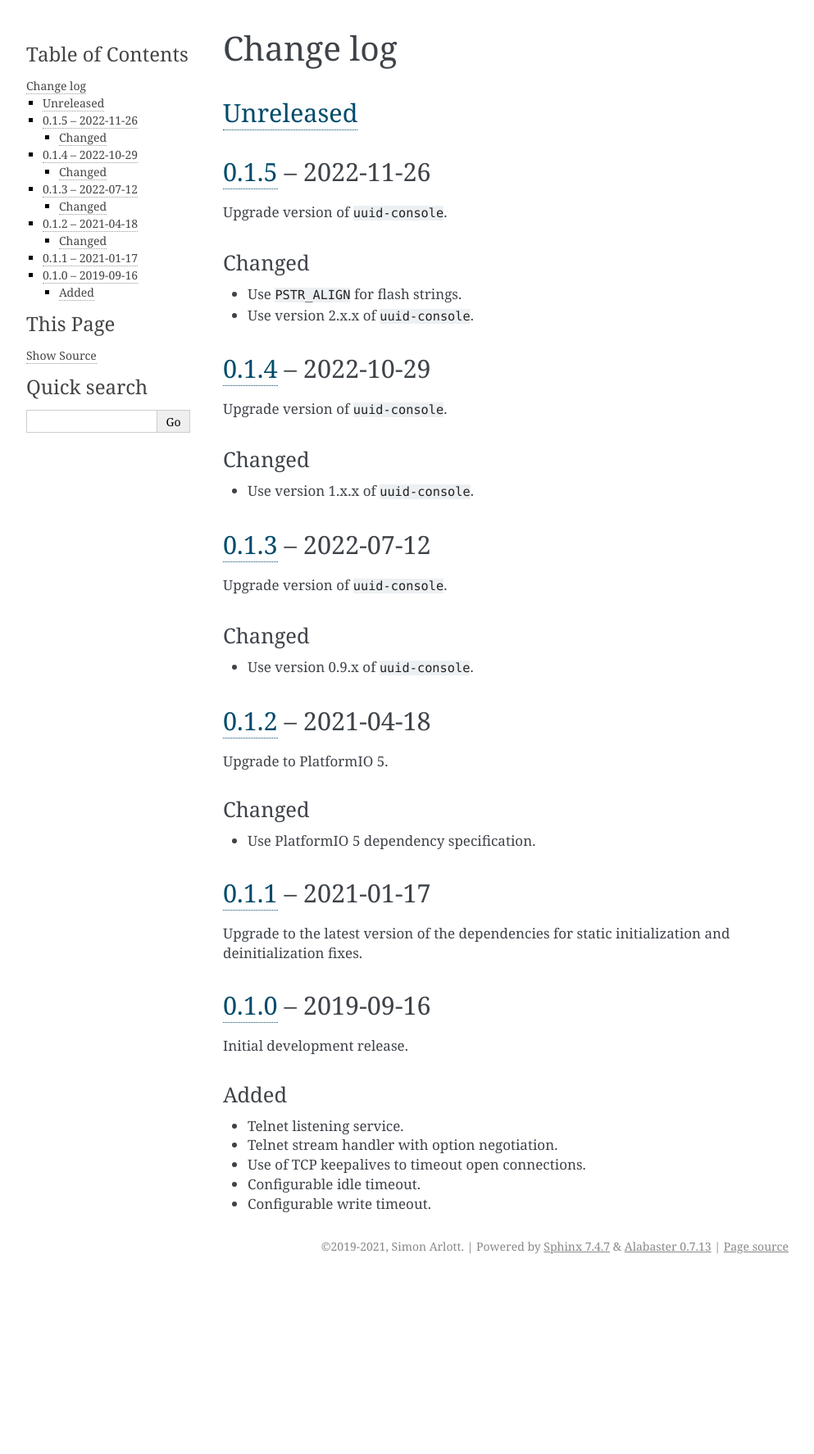
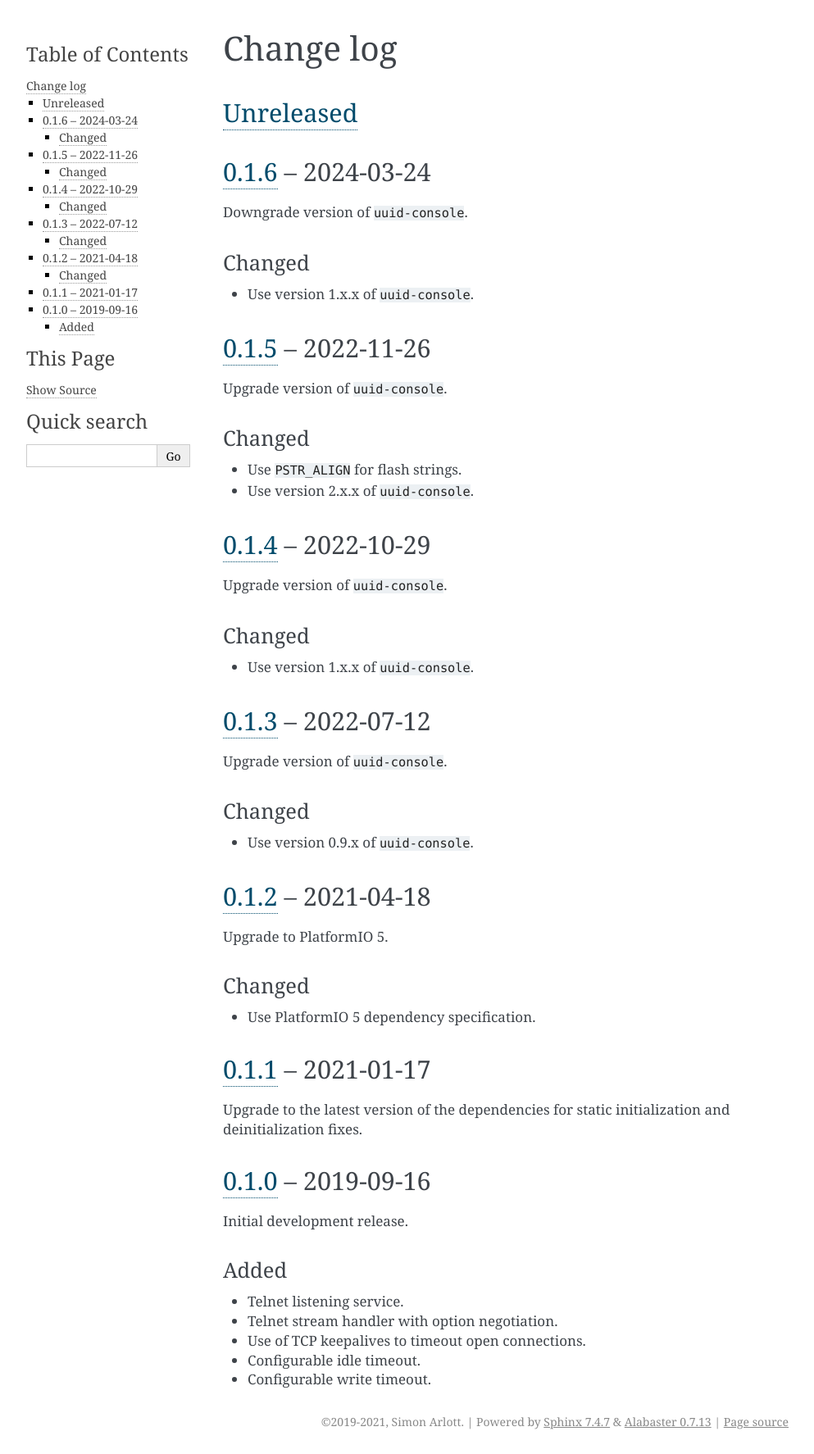
Before and after one commit to nomis/mcu-uuid-telnet, a Sphinx documentation site: the page built from docs/changelog.rst, in a window 1280 px wide. Shown: the whole page at 82% size, without its empty margins (148-1141 px from the left). Built offline with Sphinx 7.4.7, drawn with Linux system fonts in a browser that asks for light colours; before the commit the page ends 1560 px from its top, so only the background shows below that.

Commit message:
Revert "Use version 2.x.x of uuid-console"
This reverts commit 156751f9df0fb4e6c38d9a3e98e5e65ce6897e4f.

```diff
--- a/docs/changelog.rst
+++ b/docs/changelog.rst
@@ -3,6 +3,16 @@
 
 Unreleased_
 -----------
+
+0.1.6_ |--| 2024-03-24
+----------------------
+
+Downgrade version of ``uuid-console``.
+
+Changed
+~~~~~~~
+
+* Use version 1.x.x of ``uuid-console``.
 
 0.1.5_ |--| 2022-11-26
 ----------------------
@@ -67,7 +77,8 @@
 
 .. |--| unicode:: U+2013 .. EN DASH
 
-.. _Unreleased: https://github.com/nomis/mcu-uuid-telnet/compare/0.1.5...HEAD
+.. _Unreleased: https://github.com/nomis/mcu-uuid-telnet/compare/0.1.6...HEAD
+.. _0.1.6: https://github.com/nomis/mcu-uuid-telnet/compare/0.1.5...0.1.6
 .. _0.1.5: https://github.com/nomis/mcu-uuid-telnet/compare/0.1.4...0.1.5
 .. _0.1.4: https://github.com/nomis/mcu-uuid-telnet/compare/0.1.3...0.1.4
 .. _0.1.3: https://github.com/nomis/mcu-uuid-telnet/compare/0.1.2...0.1.3
--- a/library.json
+++ b/library.json
@@ -12,7 +12,7 @@
 		"type": "git",
 		"url": "https://github.com/nomis/mcu-uuid-telnet.git"
 	},
-	"version": "0.1.5",
+	"version": "0.1.6",
 	"license": "GPL-3.0-or-later",
 	"homepage": "https://mcu-uuid-telnet.readthedocs.io/",
 	"export": {
@@ -29,7 +29,7 @@
 	"dependencies": {
 		"nomis/uuid-common": "^1.2.0",
 		"nomis/uuid-log": ">=2.3.0,<4",
-		"nomis/uuid-console": ">=1.0.1,<3"
+		"nomis/uuid-console": ">=1.0.1,<2"
 	},
 	"build": {
 		"flags": "-Wall -Wextra",
```
Also changed, not shown: 2 other files.
